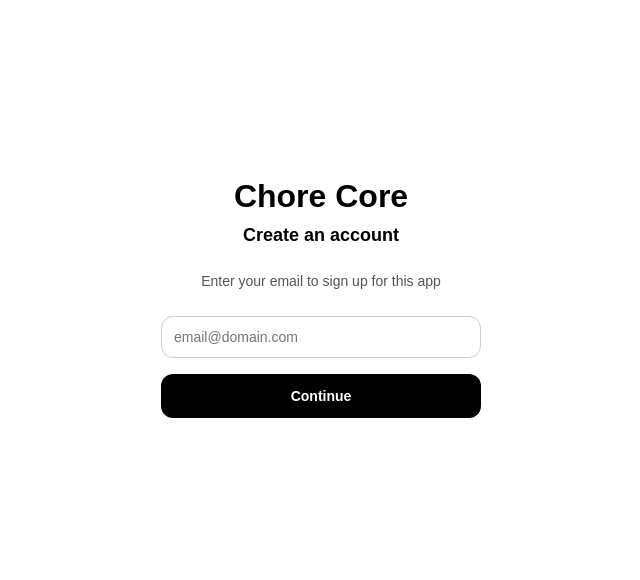
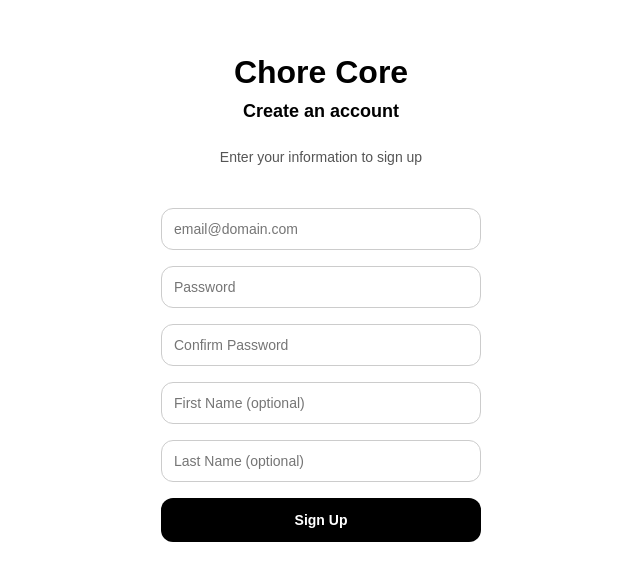
Before and after one commit to rsmail/csc-307-group-project, a React (Vite) app in the folder packages/react-frontend/: page /signup in a window 1280 px wide. Shown: the part 112-692 px from the top of the page, without its empty margins (319-959 px from the left). Built offline with nearby package versions, Linux system fonts and the light colour scheme; no server answers.

Commit message:
fixed signup connection to supabase

```diff
--- a/packages/react-frontend/src/SignUp.jsx
+++ b/packages/react-frontend/src/SignUp.jsx
@@ -1,24 +1,52 @@
-import './SignUp.css';
+import "./SignUp.css";
 import React, { useState } from "react";
 
 function SignUp(props) {
     const [creds, setCreds] = useState({
-    username: "",
+        email: "",
         pwd: "",
+        confirmpwd: "",
+        firstname: "",
+        lastname: ""
     });
 
     function handleChange(event) {
         const { name, value } = event.target;
         setCreds((prev) => ({
             ...prev,
-      [name === "username" ? "username" : "pwd"]: value,
+            [name]: value
         }));
     }
 
     function submitForm(e) {
         e.preventDefault();
-    props.handleSubmit(creds);
-    setCreds({ username: "", pwd: "" });
+
+        if (!creds.email || !creds.pwd || !creds.confirmpwd) {
+            alert("Please fill out all required fields.");
+            return;
+        }
+
+        if (creds.pwd !== creds.confirmpwd) {
+            alert("Passwords do not match.");
+            return;
+        }
+
+        const payload = {
+            email: creds.email,
+            password: creds.pwd,
+            firstname: creds.firstname,
+            lastname: creds.lastname
+        };
+
+        props.handleSubmit(payload);
+
+        setCreds({
+            email: "",
+            pwd: "",
+            confirmpwd: "",
+            firstname: "",
+            lastname: ""
+        });
     }
 
     return (
@@ -26,17 +54,48 @@ function SignUp(props) {
             <div className="signup-box">
                 <h1 className="signup-title">Chore Core</h1>
                 <h2 className="signup-subtitle">Create an account</h2>
-        <p className="signup-subtext">Enter your email to sign up for this app</p>
+                <form className="signup-form" onSubmit={submitForm}>
+                    <p className="signup-subtext">Enter your information to sign up</p>
 
-        <form className="signup-form" onSubmit={submitForm}>
                     <input
                         type="text"
-            name="username"
+                        name="email"
                         placeholder="email@domain.com"
-            value={creds.username}
+                        value={creds.email}
+                        onChange={handleChange}
+                        required
+                    />
+                    <input
+                        type="password"
+                        name="pwd"
+                        placeholder="Password"
+                        value={creds.pwd}
+                        onChange={handleChange}
+                        required
+                    />
+                    <input
+                        type="password"
+                        name="confirmpwd"
+                        placeholder="Confirm Password"
+                        value={creds.confirmpwd}
+                        onChange={handleChange}
+                        required
+                    />
+                    <input
+                        type="text"
+                        name="firstname"
+                        placeholder="First Name (optional)"
+                        value={creds.firstname}
                         onChange={handleChange}
                     />
-          <button type="submit">Continue</button>
+                    <input
+                        type="text"
+                        name="lastname"
+                        placeholder="Last Name (optional)"
+                        value={creds.lastname}
+                        onChange={handleChange}
+                    />
+                    <button type="submit">Sign Up</button>
                 </form>
             </div>
         </div>
```
Lines whose indentation alone changed are shown as unchanged.
